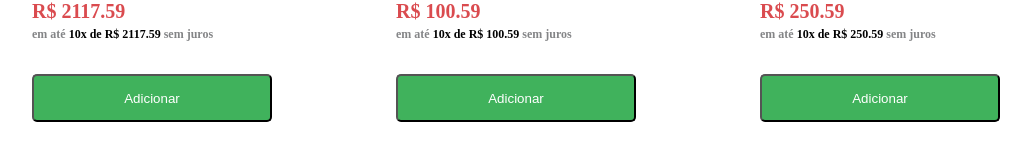
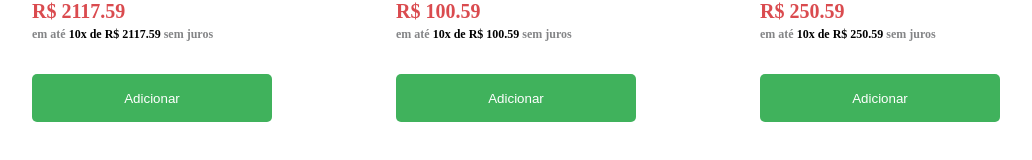
Before and after one commit to gabrielsaimo/b8one, a React (Create React App) app: page / in a window 1280 px wide. Shown: the part 422-582 px from the top of the page, without its empty margins (38-1070 px from the left). Built offline with nearby package versions, Linux system fonts and the light colour scheme.

Commit message:
Update card.css

```diff
--- a/src/components/laylout/card.css
+++ b/src/components/laylout/card.css
@@ -12,7 +12,8 @@ div {
     margin-right  : 30px;
     margin-left   : 30px;
 }
-.card:hover{
+
+.card:hover {
     box-shadow: 0px 8px 24px rgba(0, 0, 0, 0.08);
 }
 
@@ -87,18 +88,24 @@ h6 {
 
     /* Inside Auto Layout */
 
-    flex      : none;
-    order     : 2;
-    align-self: stretch;
-    flex-grow : 0;
-    margin    : 32px 32px;
-    cursor: pointer;
-    color: white;
+    flex               : none;
+    order              : 2;
+    align-self         : stretch;
+    flex-grow          : 0;
+    margin             : 32px 32px;
+    cursor             : pointer;
+    color              : white;
+    border-bottom-width: 0px;
+    border-top-width   : 0px;
+    border-left-width  : 0px;
+    border-right-width : 0px;
 }
-.btn:hover{
+
+.btn:hover {
     background: #1C6C3E;
 }
-.btn1{
+
+.btn1 {
 
     flex-direction : row;
     justify-content: center;
@@ -118,14 +125,18 @@ h6 {
 
     /* Inside Auto Layout */
 
-    flex      : none;
-    order     : 2;
-    align-self: stretch;
-    flex-grow : 0;
-    margin    : 32px 32px;
-    cursor: pointer;
-    color: black;
-    font-weight: 600;
+    flex               : none;
+    order              : 2;
+    align-self         : stretch;
+    flex-grow          : 0;
+    margin             : 32px 32px;
+    cursor             : pointer;
+    color              : black;
+    font-weight        : 600;
+    border-bottom-width: 0px;
+    border-top-width   : 0px;
+    border-left-width  : 0px;
+    border-right-width : 0px;
 }
 
 .circle {
@@ -169,7 +180,7 @@ h6 {
 }
 
 .fa-1x {
-    font-size    : 24px;
+    font-size: 24px;
 }
 
 .fa-1x:hover {
```
